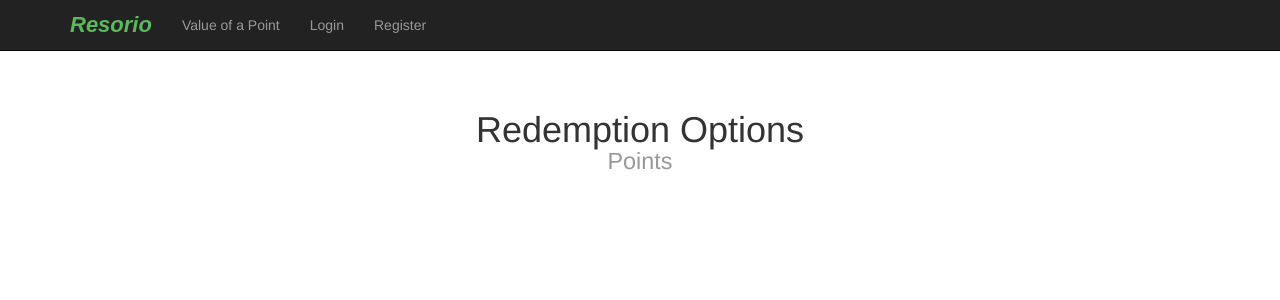
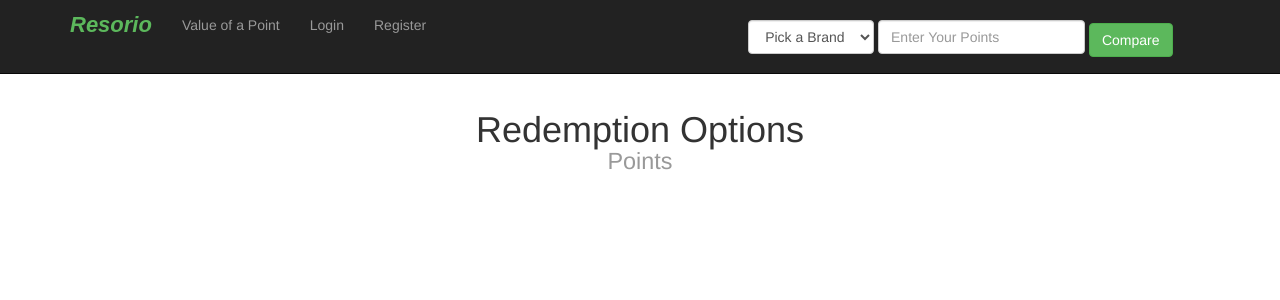
Before and after one commit to torypayne/HB_Final_Project, a Flask app: template templates/pointsearch.html in a window 1280 px wide. Shown: the top 300 px of the page. Run offline with Flask 2, Linux system fonts and the light colour scheme; the template is opened without the code that fills it, so the values that code supplies are empty; some libraries are stand-ins or nearby versions.

Commit message:
Added ability to change search to pointsearch but pixels are currently off and annoying

```diff
--- a/static/css/newmain.css
+++ b/static/css/newmain.css
@@ -14,6 +14,9 @@
     margin-left: auto;
 }
 
+.nav-search{
+    margin-left: 40%;
+}
 
 .best-worst-image{
     width: auto;
--- a/templates/pointsearch.html
+++ b/templates/pointsearch.html
@@ -37,9 +37,22 @@
           <ul class="nav navbar-nav">
             <li><a href="/cpp">Value of a Point</a></li>
             <li><a href="/login">Login</a></li>
-            <li><a href="/register">Register</a></li>
-          </ul>
-        </div><!--/.nav-collapse -->
+            <li><a href="/register">Register</a><li></ul>
+    <!--/.nav-collapse -->
+        <div class="col-md-8"><br><form class="search form-inline" method="GET" action="{{url_for('point_search')}}">
+        <select class="form-control form-inline nav-search" placeholder="Pick a Brand" name="pointsbrand" default="{{brand}}">
+    <option>Pick a Brand</option>
+    <option>Hilton</option>
+    <option>Hyatt</option>
+    <option>Marriott</option>
+    <option>Starwood</option>
+    </select>
+        <input type="text" class="form-control form-inline" placeholder="Enter Your Points" name="points" default="{{points}}">
+        <input type="submit" class="btn btn-success" value="Compare" >
+    </form>
+
+        </div>
+  </div>
       </div>
     </div>
 
```
